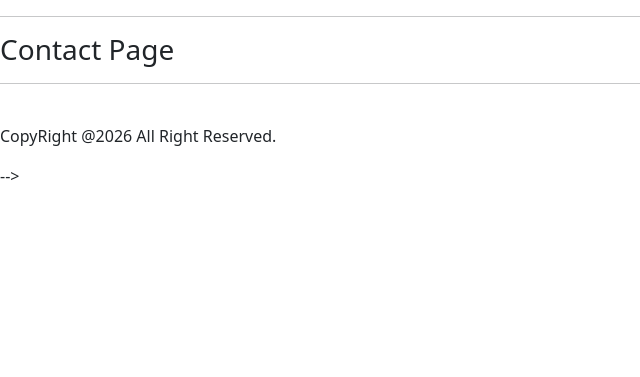
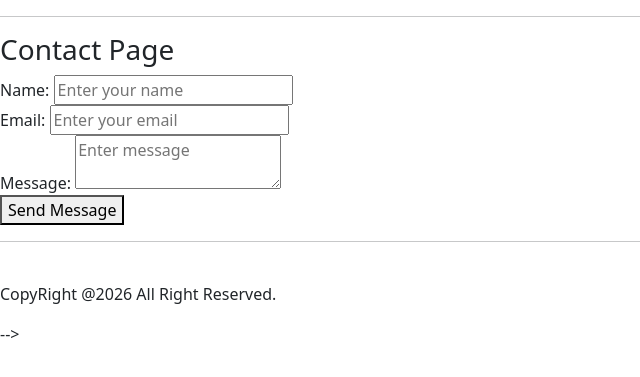
Before and after one commit to sonalsingh26-account/flask-project, a Flask app: page /contact in a window 1280 px wide. Shown: the part 153-530 px from the top of the page, without its empty margins (0-640 px from the left). Run offline with Flask 3, Linux system fonts and the light colour scheme; some libraries are stand-ins or nearby versions.

Commit message:
form implementation

```diff
--- a/app.py
+++ b/app.py
@@ -1,4 +1,4 @@
-from flask import Flask, render_template
+from flask import Flask, render_template,request
 
 app = Flask(__name__)
 
@@ -10,8 +10,19 @@ def index():
 def about():
 	return render_template("about.html")
 
-@app.route("/contact")
+@app.route("/contact", methods=["GET","POST"])
 def contact():
+	if request.method =="POST":
+		name = request.form.get("username")
+		email = request.form.get("email")
+		message = request.form.get("message")
+		return f"Data received from post api {name}: {email}: {message}"
+
 	return render_template("contact.html")
+
+@app.route("/search")   # This is GET method
+def search():
+	query = request.args.get('query')
+	return f"Get api received query {query}"
 if __name__ == "__main__":
 	app.run(debug = True)
--- a/templates/contact.html
+++ b/templates/contact.html
@@ -1,4 +1,19 @@
 {% extends "base.html" %}
 {% block content %}
 <h3> Contact Page </h3>
+<form action="/contact" method="POST">
+<div>
+<label>Name:</label>
+<input type="text" name="username" placeholder="Enter your name">
+</div>
+<div>
+<label>Email:</label>
+<input type="text" name="email" placeholder="Enter your email">
+</div>
+<div>
+<label>Message:</label>
+<textarea name="message" placeholder="Enter message"></textarea>
+</div>
+<div><button type=submit>Send Message</button></div>
+</form>
 {% endblock %}
```
